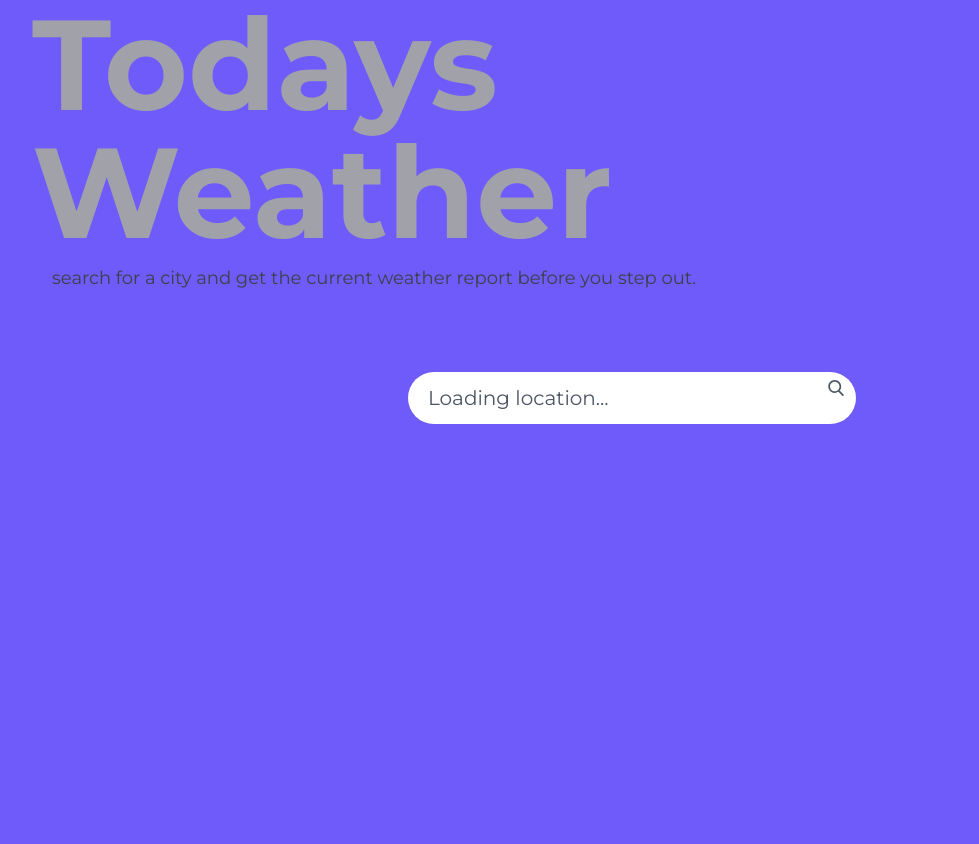
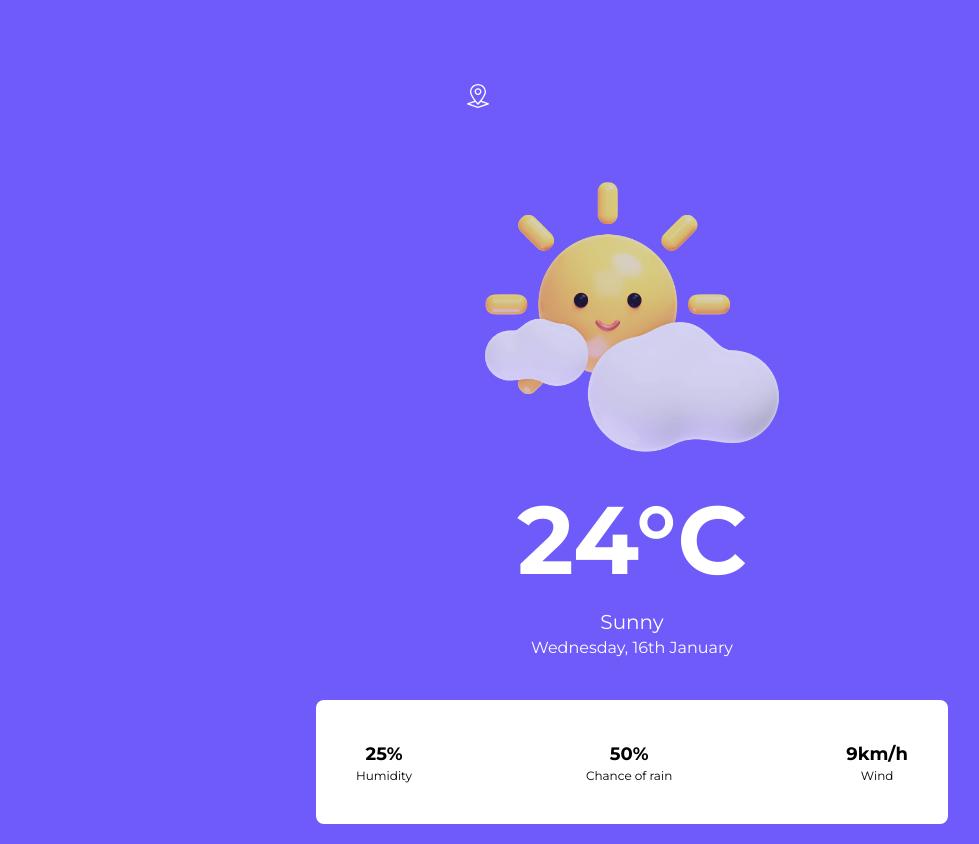
Before and after one commit to r2ditto/weather-app, a Next.js app: page / in a window 1280 px wide. Shown: the whole page, without its empty margins (8-987 px from the left). Before the commit the page ends 800 px from the top, so only its background shows below. Built offline with nearby package versions, Linux system fonts and the light colour scheme; no server answers.

Commit message:
apply styling to index page

```diff
--- a/src/pages/index.tsx
+++ b/src/pages/index.tsx
@@ -1,91 +1,50 @@
-import React, { useState, useEffect } from "react";
+import React from "react";
+import { Combobox } from "./components/combo-box";
+import Image from "next/image";
 
 export default function Home() {
-  const [location, setLocation] = useState<{ lat: number; lng: number } | null>(
-    null
-  );
-  const [cityName, setCityName] = useState<string>("");
-
-  useEffect(() => {
-    if ("geolocation" in navigator) {
-      navigator.geolocation.getCurrentPosition(
-        (position) => {
-          const coords = {
-            lat: position.coords.latitude,
-            lng: position.coords.longitude,
-          };
-          setLocation(coords);
-        },
-        (error) => {
-          console.error("Error getting location:", error);
-        }
-      );
-    } else {
-      console.log("Geolocation is not supported by this browser.");
-    }
-  }, []);
-
-  useEffect(() => {
-    const fetchCityName = async () => {
-      if (!location) return;
-
-      try {
-        const response = await fetch(
-          `http://api.openweathermap.org/geo/1.0/reverse?lat=${location.lat}&lon=${location.lng}&limit=1&appid=${process.env.NEXT_PUBLIC_OPENWEATHER_API_KEY}`
-        );
-        const data = await response.json();
-        if (data && data[0]) {
-          setCityName(data[0].name);
-        }
-      } catch (error) {
-        console.error("Error fetching city:", error);
-      }
-    };
-
-    fetchCityName();
-  }, [location]);
-
   return (
-    <>
-      <div className="px-10">
-        <h1 className="text-9xl font-bold text-zinc-400">
-          Todays <br />
-          Weather
-        </h1>
-        <p className="ml-5 text-lg mt-2 text-zinc-700">
-          search for a city and get the current weather report before you step
-          out.
-        </p>
+    <div className="max-w-2xl mx-auto p-5">
+      {/* Combobox for city search */}
+      <div className="m-10 max-w-2xl mx-auto p-5">
+        <Combobox>
+          <Combobox.Icon />
+          <Combobox.Input />
+        </Combobox>
       </div>
 
-      {/* Search Bar */}
-      <div className="relative text-gray-600 m-20 max-w-md mx-auto">
-        <input
-          type="search"
-          name="search"
-          placeholder="Search"
-          value={cityName || "Loading location..."}
-          className="bg-white py-3 px-5 pr-10 rounded-full text-xl focus:outline-none w-full"
+      {/* Weather information */}
+      <div className="flex items-center justify-center flex-col">
+        <Image
+          src="/cloudy.png"
+          alt="Cloudy weather icon"
+          width={300}
+          height={300}
+          className="opacity-80 animate-float"
+          priority
         />
 
-        <button type="submit" className="absolute right-0 top-0 mt-2 mr-3">
-          <svg
-            className="h-4 w-4 fill-current"
-            xmlns="http://www.w3.org/2000/svg"
-            xmlnsXlink="http://www.w3.org/1999/xlink"
-            version="1.1"
-            id="Capa_1"
-            x="0px"
-            y="0px"
-            viewBox="0 0 56.966 56.966"
-            xmlSpace="preserve"
-            width="512px"
-            height="512px"
-          >
-            <path d="M55.146,51.887L41.588,37.786c3.486-4.144,5.396-9.358,5.396-14.786c0-12.682-10.318-23-23-23s-23,10.318-23,23  s10.318,23,23,23c4.761,0,9.298-1.436,13.177-4.162l13.661,14.208c0.571,0.593,1.339,0.92,2.162,0.92  c0.779,0,1.518-0.297,2.079-0.837C56.255,54.982,56.293,53.08,55.146,51.887z M23.984,6c9.374,0,17,7.626,17,17s-7.626,17-17,17  s-17-7.626-17-17S14.61,6,23.984,6z" />
-          </svg>
-        </button>
+        <div className="text-center">
+          <p className="text-white text-8xl font-bold my-5">24°C</p>
+          <p className="text-white text-xl">Sunny</p>
+          <p className="text-white text-md">Wednesday, 16th January</p>
+        </div>
+
+        <div className="text-center rounded-lg bg-white p-10 mt-10 w-full flex justify-between">
+          <div className="flex flex-col">
+            <p className="text-zinc text-lg font-bold">25%</p>
+            <p className="text-zinc text-xs">Humidity</p>
+          </div>
+          <div className="flex flex-col">
+            <p className="text-zinc text-lg font-bold">50%</p>
+            <p className="text-zinc text-xs">Chance of rain</p>
+          </div>
+          <div className="flex flex-col">
+            <p className="text-zinc text-lg font-bold">9km/h</p>
+            <p className="text-zinc text-xs">Wind</p>
+          </div>
+        </div>
       </div>
-    </>
+    </div>
   );
 }
--- a/tailwind.config.ts
+++ b/tailwind.config.ts
@@ -15,6 +15,20 @@ export default {
       fontFamily: {
         sans: ["var(--font-montserrat)", "system-ui", "sans-serif"],
       },
+      keyframes: {
+        "fade-in": {
+          "0%": { opacity: "0" },
+          "100%": { opacity: "0.8" },
+        },
+        float: {
+          "0%, 100%": { transform: "translateY(0)" },
+          "50%": { transform: "translateY(-20px)" },
+        },
+      },
+      animation: {
+        "fade-in": "fade-in 1s ease-in",
+        float: "float 3s ease-in-out infinite",
+      },
     },
   },
   plugins: [],
```
Also changed, not shown: public/cloudy.png (added).
